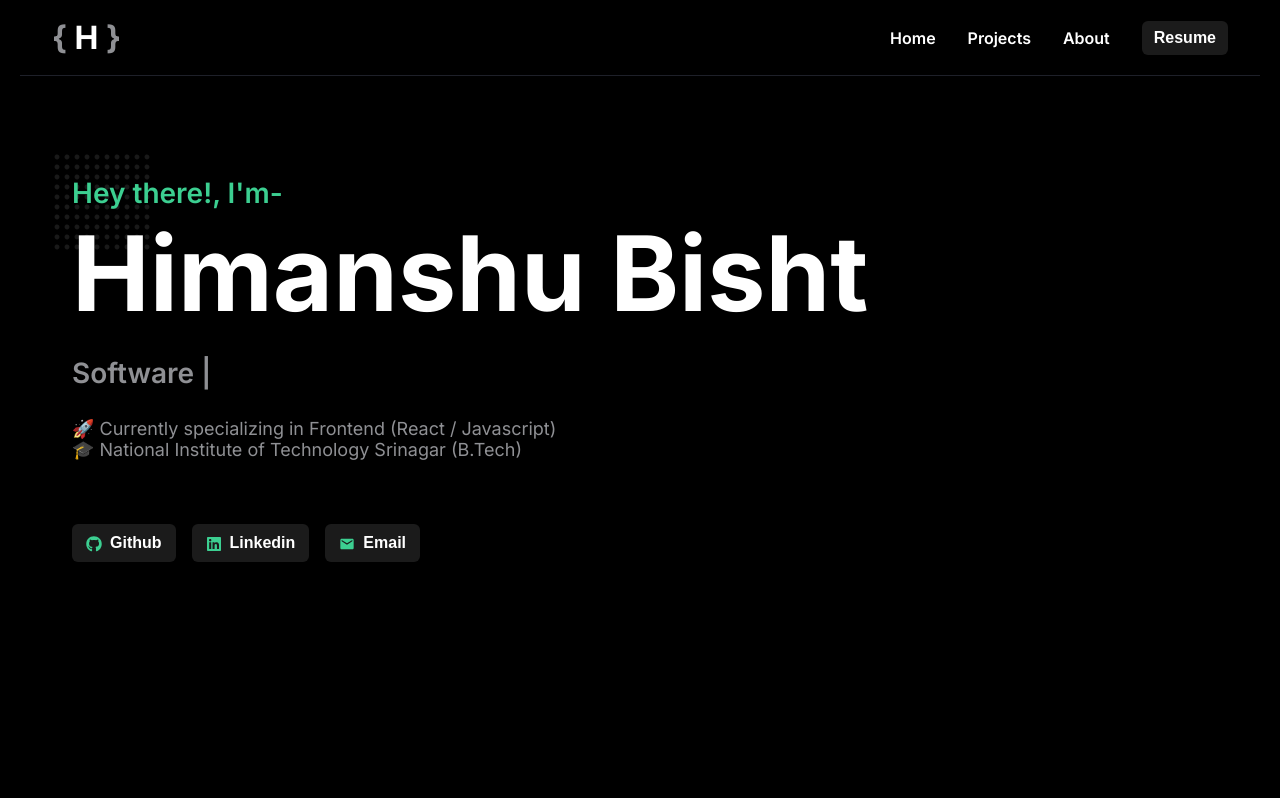
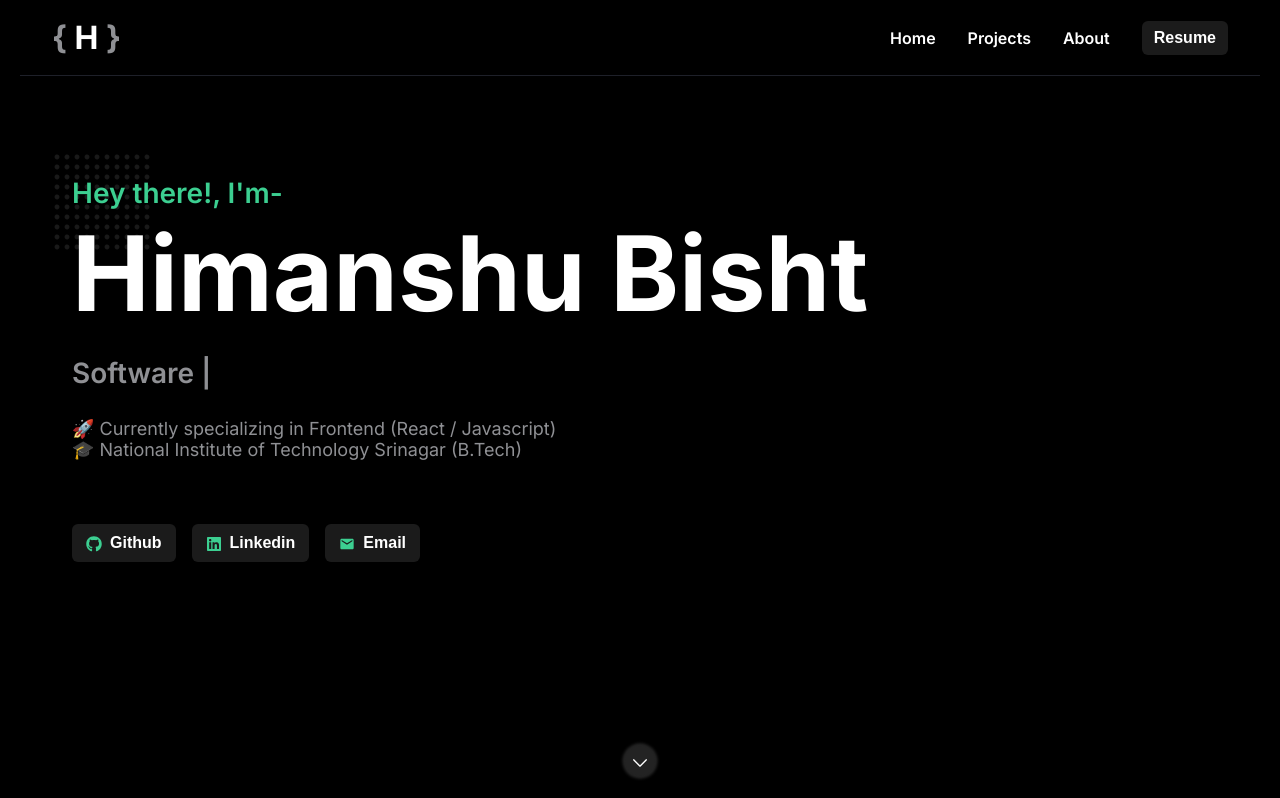
Before and after one commit to Himanshu4922/himanshu-portfolio, a React (Vite) app: page / in a window 1280 px wide. Shown: the top 798 px of the page. Built offline with nearby package versions, Linux system fonts and the light colour scheme.

Commit message:
Fix some css and add element to scroll

```diff
--- a/src/components/AboutSection.jsx
+++ b/src/components/AboutSection.jsx
@@ -3,10 +3,11 @@ import profileImg from "../assets/profile1.jpg";
 import dots from "../assets/dots.svg";
 import styles from "./AboutSection.module.css";
 
-function AboutSection() {
+function AboutSection({aboutRef}) {
+
   return (
     <>
-      <section className={styles["about-section"]}>
+      <section className={styles["about-section"]} ref={aboutRef}>
         <div className={styles["about-text"]}>
           <h2>⚡ About Me</h2>
           <p>
--- a/src/components/Header.module.css
+++ b/src/components/Header.module.css
@@ -12,7 +12,7 @@
   position: sticky;
   top: 0px;
   background-color: var(--background-color);
-  z-index: 10;
+  z-index: 30;
 }
 .header .logo {
   color: var(--text-color);
@@ -22,9 +22,6 @@
   text-decoration: none;
   outline: none;
   transition: color 0.1s ease-in-out;
-}
-.header .logo:hover {
-  color: var(--highlight-color);
 }
 .header .logo span {
   color: var(--grey-text-color);
@@ -46,6 +43,9 @@
 .nav a:hover {
   color: var(--highlight-color);
 }
+.nav a:active {
+  color: var(--text-color); /* or reset it to default */
+}
 .nav a button {
   background-color: var(--button-background-color);
   border: none;
@@ -61,6 +61,9 @@
   color: var(--highlight-color);
   cursor: pointer;
   background-color: var(--button-background-color-hover);
+}
+.nav a button:active{
+  color: var(--text-color);
 }
 
 /* Mobile landscape */
--- a/src/components/IntroSection.jsx
+++ b/src/components/IntroSection.jsx
@@ -5,9 +5,22 @@ import { FaGithub } from "react-icons/fa";
 import { MdEmail } from "react-icons/md";
 import dotsImg from "../assets/dots.svg";
 import Button from "./Button";
+import downArrowImg from "../assets/downArrow.svg";
 import { ReactTyped } from "react-typed";
 
-function IntroSection() {
+function IntroSection({ aboutRef }) {
+
+  const scrollToAbout = () => {
+    if (aboutRef?.current) {
+      const yOffset = -90;
+      const y =
+        aboutRef.current.getBoundingClientRect().top +
+        window.pageYOffset +
+        yOffset;
+
+      window.scrollTo({ top: y, behavior: "smooth" });
+    }
+  };
 
   return (
     <>
@@ -78,6 +91,11 @@ function IntroSection() {
             />
           </Button>
         </div>
+        <div className={styles["scroll-down"]}>
+          <div className={styles["circle-container"]} onClick={scrollToAbout}>
+            <img src={downArrowImg} alt="↓" />
+          </div>
+        </div>
       </section>
     </>
   );
--- a/src/components/IntroSection.module.css
+++ b/src/components/IntroSection.module.css
@@ -4,6 +4,7 @@
   margin-inline: auto;
   padding: 0 32px;
   min-height: calc(100vh - 176px);
+  position: relative;
 }
 .intro {
   margin-bottom: 20px;
@@ -76,8 +77,42 @@
   font-weight: 400;
   color: var(--grey-text-color);
 }
+.scroll-down {
+  display: flex;
+  justify-content: center;
+}
+.circle-container {
+  width: 30px;
+  height: 30px;
+  border-radius: 50%;
+  padding: 8px;
+  background-color: rgb(35, 35, 35);
+  position: absolute;
+  bottom: 24px;
+  box-shadow: 0px 0px 8px 8px grey;
+  animation-name: glow;
+  animation-duration: 2s;
+  animation-timing-function: linear;
+  animation-iteration-count: infinite;
+  cursor: pointer;
+}
+@keyframes glow {
+  0% {
+    box-shadow: 0px 0px 2px 2px rgba(116, 116, 116, 0.275);
+  }
+  25% {
+    box-shadow: 0px 0px 8px 6px rgba(128, 128, 128, 0.512);
+  }
+  100% {
+    box-shadow: 0px 0px 2px 2px rgba(116, 116, 116, 0.275);
+  }
+}
+.circle-container img {
+  width: 100%;
+  height: 100%;
+}
 @media (max-width: 1280px) {
-  .intro img{
+  .intro img {
     width: 100px;
     margin-left: -20px;
   }
@@ -95,7 +130,7 @@
   }
 }
 @media (max-width: 1024px) {
-  .intro img{
+  .intro img {
     width: 90px;
     margin-left: -20px;
   }
@@ -136,7 +171,7 @@
     padding: 0 20px;
   }
   .intro img {
-    width:60px;
+    width: 60px;
     margin-left: -10px;
   }
   .intro .hey {
@@ -148,7 +183,7 @@
   .profession p {
     font-size: 16px;
   }
-  .specialized{
+  .specialized {
     margin-bottom: 36px;
   }
   .specialized p {
--- a/src/pages/Home.jsx
+++ b/src/pages/Home.jsx
@@ -1,4 +1,4 @@
-import { useEffect } from "react";
+import { useEffect, useRef } from "react";
 import Header from "./../components/Header";
 import IntroSection from "./../components/IntroSection";
 import AboutSection from "./../components/AboutSection";
@@ -7,14 +7,16 @@ import HobbySection from "./../components/HobbySection";
 import FooterSection from "./../components/FooterSection";
 
 function Home() {
+  const aboutRef = useRef(null);
+
   useEffect(function () {
     window.scrollTo(0, 0);
   }, []);
 
   return (
     <>
-      <IntroSection />
-      <AboutSection />
+      <IntroSection aboutRef={aboutRef}/>
+      <AboutSection aboutRef={aboutRef}/>
       <ProjectsSection />
       <HobbySection />
       <FooterSection />
```
Also changed, not shown: src/assets/downArrow.svg (added).
